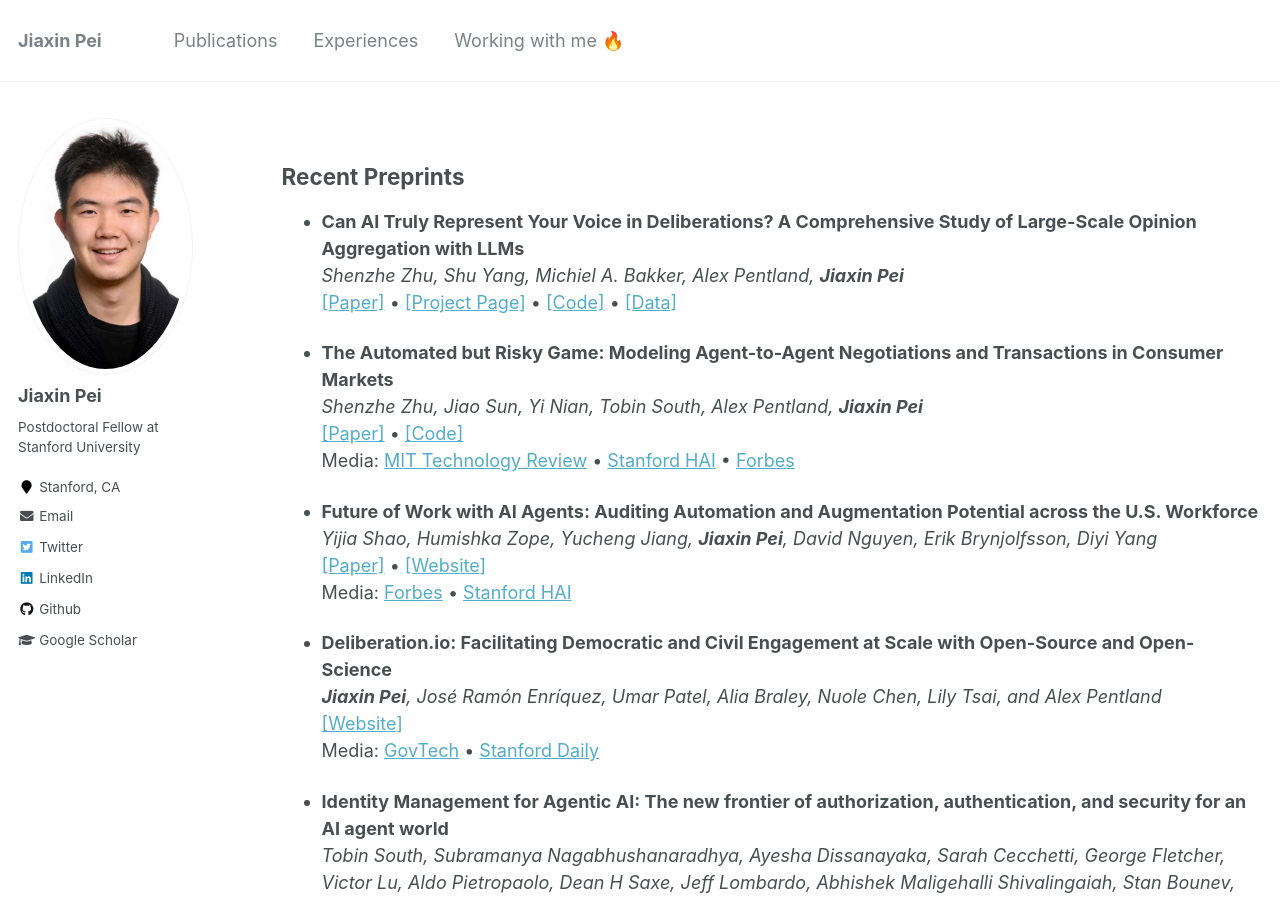
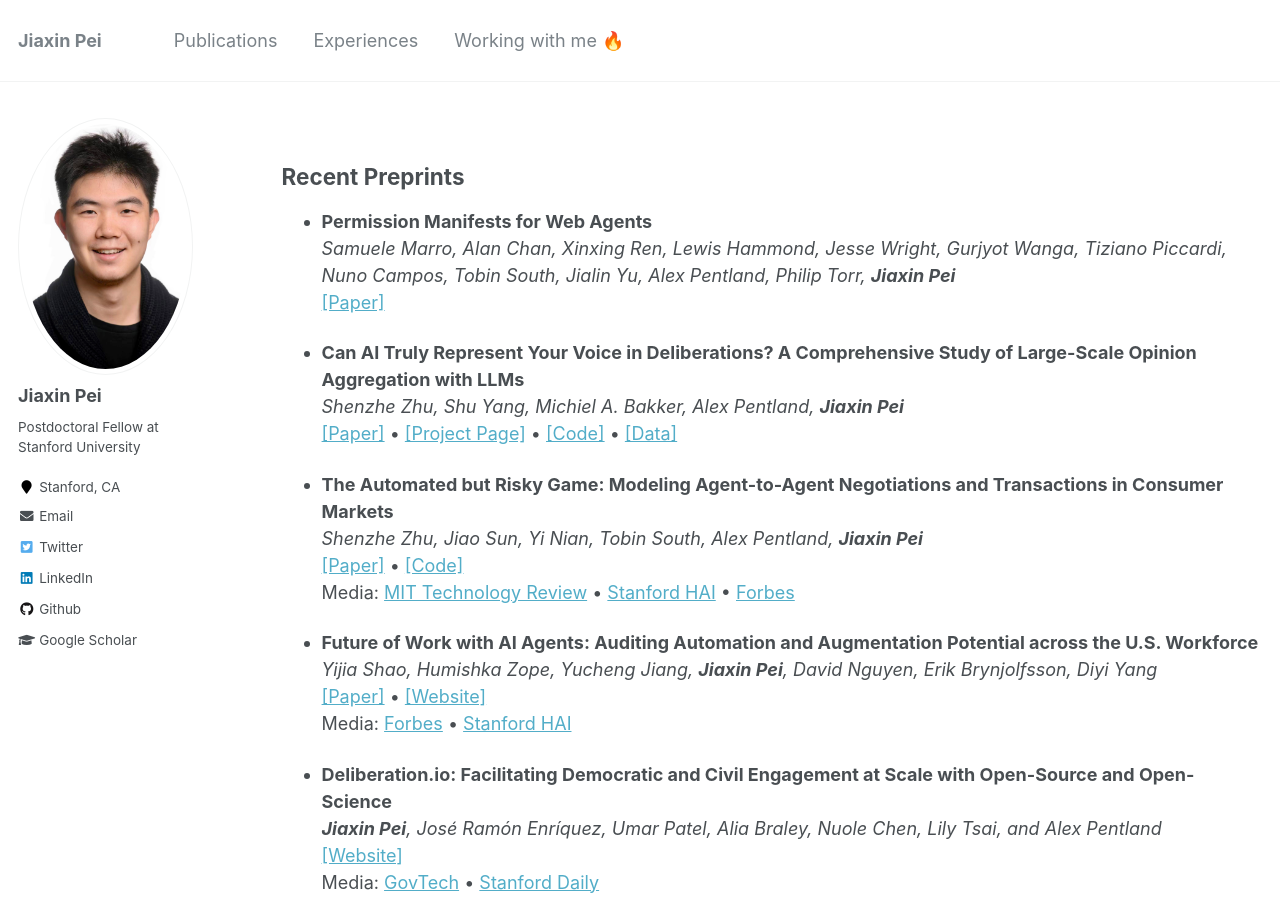
Before and after one commit to Jiaxin-Pei/Jiaxin-Pei.github.io, a Jekyll site: the page built from _pages/publications.md, in a window 1280 px wide and 900 px high. Built offline with Jekyll 4.4.1, drawn with Linux system fonts in a browser that asks for light colours.

Commit message:
update pages

```diff
--- a/_pages/publications.md
+++ b/_pages/publications.md
@@ -28,6 +28,10 @@ redirect_from:
 
 ## Recent Preprints
 
+
+* **Permission Manifests for Web Agents**
+  *Samuele Marro, Alan Chan, Xinxing Ren, Lewis Hammond, Jesse Wright, Gurjyot Wanga, Tiziano Piccardi, Nuno Campos, Tobin South, Jialin Yu, Alex Pentland, Philip Torr, **Jiaxin Pei***
+  [[Paper]](https://arxiv.org/abs/2601.02371)
 
 * **Can AI Truly Represent Your Voice in Deliberations? A Comprehensive Study of Large-Scale Opinion Aggregation with LLMs**
   *Shenzhe Zhu, Shu Yang, Michiel A. Bakker, Alex Pentland, **Jiaxin Pei***
```
